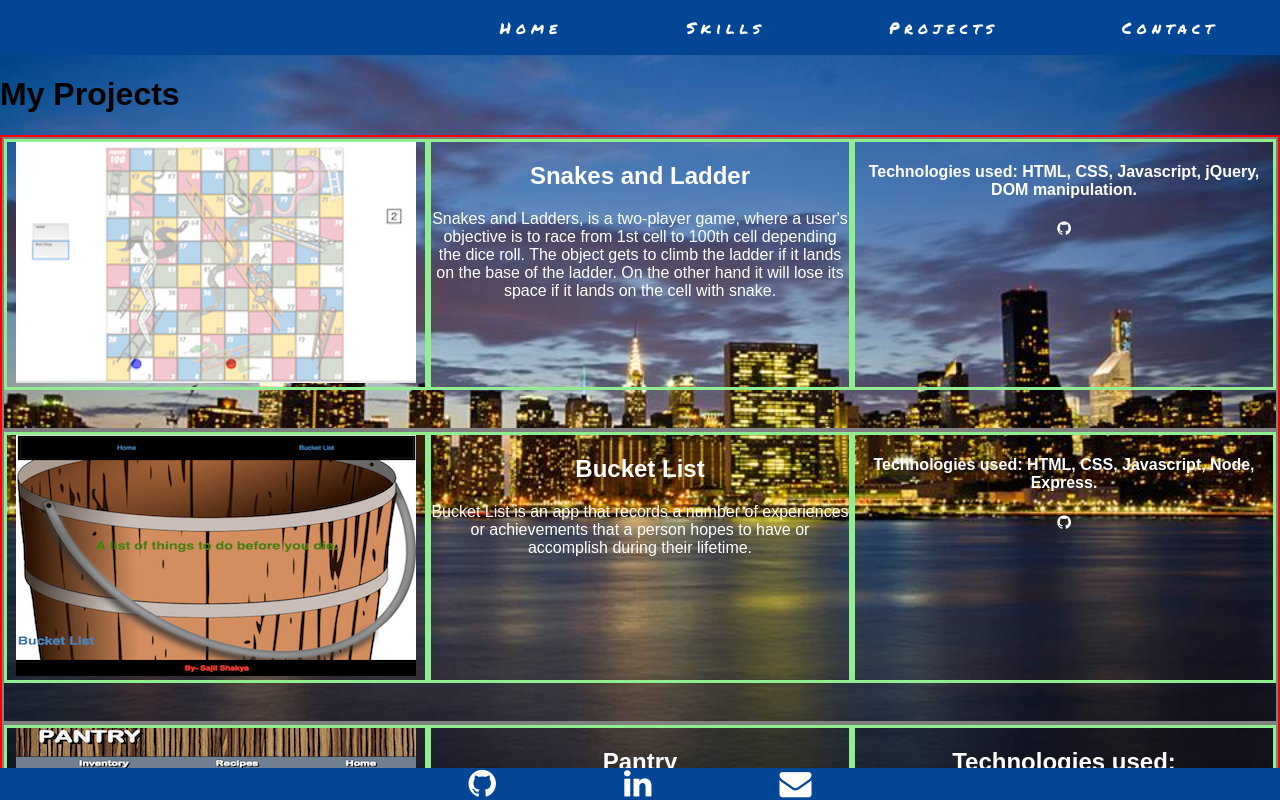
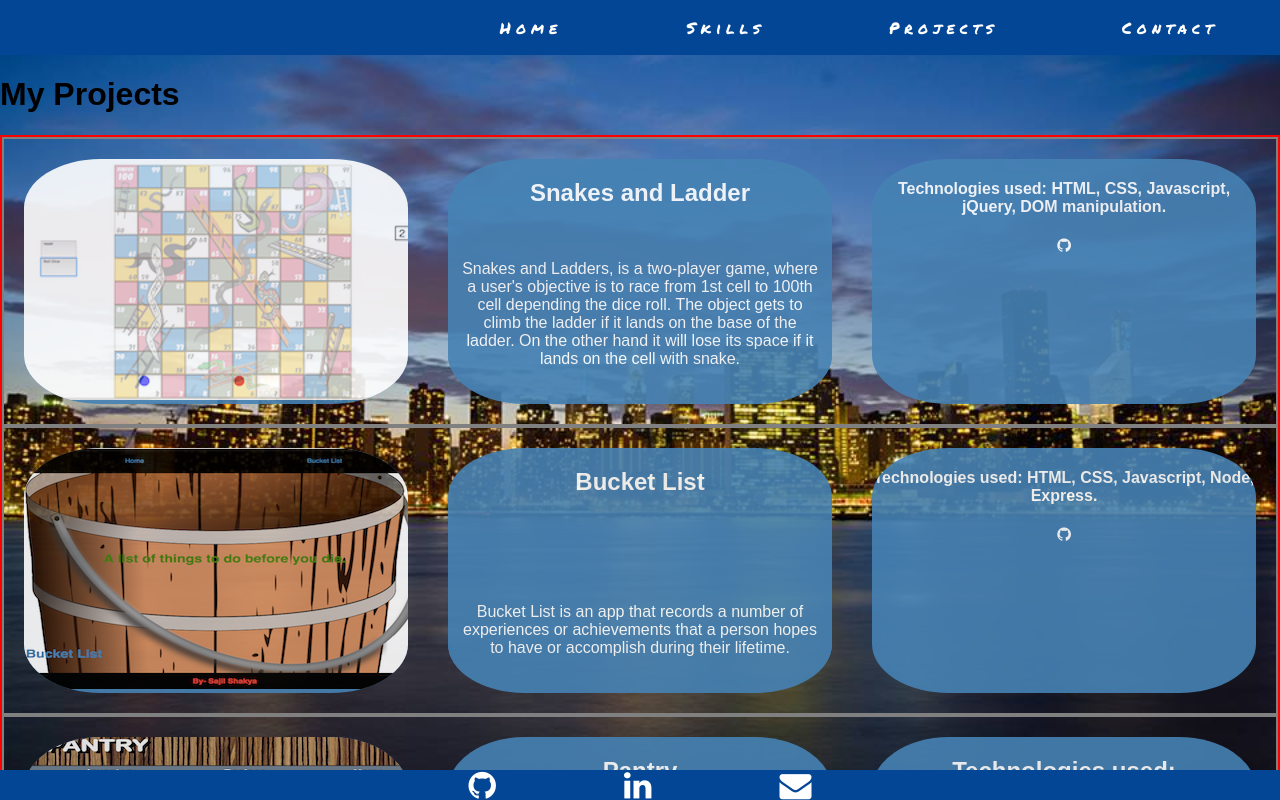
Before and after one commit to sshakya01/portfolio2, a React (Create React App) app: page /project in a window 1280 px wide. Shown: the top 800 px of the page. Built offline with nearby package versions, Linux system fonts and the light colour scheme.

Commit message:
added styles

```diff
--- a/src/App.css
+++ b/src/App.css
@@ -16,11 +16,16 @@ body {
   width: 0 auto;
 }
 .footer {
+  position:fixed;
+   left:0px;
+   bottom:0px;
+   height:30px;
+   width:100%;
 
-  position: absolute;
+  /*position: absolute;
   right: 0;
   bottom: 0;
-  left: 0;
+  left: 0;*/
   /*padding: 1rem;*/
   background-color: #034696;
   text-align: center;
@@ -114,9 +119,7 @@ a{
 .projectdesc{
   flex:1;
   width: 30%;
-  border: 3px solid lightgreen;
   align-items: center;
-  margin-bottom: 3%;
 }
 
 .projects{
@@ -137,6 +140,46 @@ margin-top: 5%;
 /*i{
   padding:10%;
 }*/
+.projectdesc {
+  position: relative;
+  overflow: hidden;
+  margin: 20px;
+  background-color: steelblue;
+  opacity:.9;
+  border-radius: 20%;
+}
+.projectdesc > p {
+  position: absolute;
+  bottom: 0;
+  left: 0;
+  width: 100%;
+  padding: 20px 10px;
+  background: inherit;
+  background-attachment: fixed;
+}
+.projectdesc > p ::before {
+  content: "";
+  position: absolute;
+  top: 0;
+  left: 0;
+  width: 100%;
+  height: 100%;
+  background: inherit;
+  background-attachment: fixed;
+  -webkit-filter: blur(12px);
+  filter: blur(12px);
+  transform: scale(2) translateY(20px);
+}
+.projectdesc > header > h1 {
+  margin: 0;
+  color: white;
+  position: relative;
+  z-index: 1;
+}
+
+* {
+  box-sizing: border-box;
+}
 @media only screen and (max-width: 500px) {
   .snl{
     display:inline-block;
```
